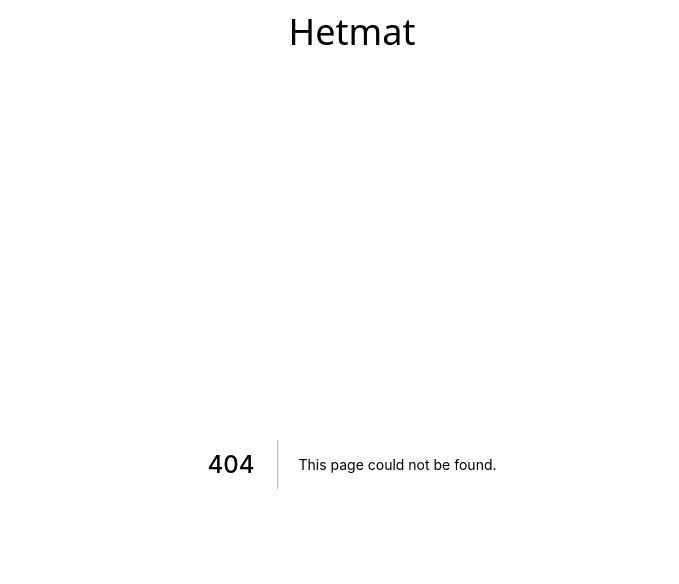
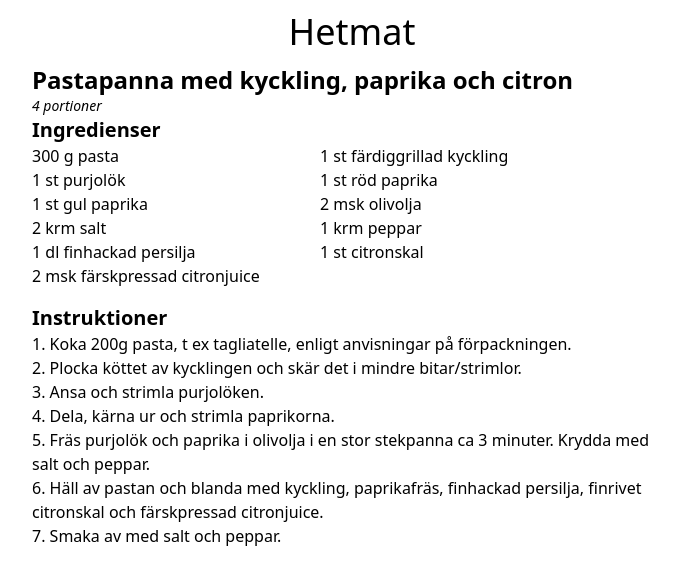
Before and after one commit to westn/Hetmat, a Next.js app: page /pastapanna-med-kyckling-paprika-och-citron in a window 1280 px wide. Before the commit this address had no page. Shown: the top 584 px of the page, without its empty margins (288-967 px from the left). Built offline with nearby package versions, Linux system fonts and the light colour scheme.

Commit message:
add pastapanna-med-kyckling-paprika-och-citron

```diff
--- a/pages/index.tsx
+++ b/pages/index.tsx
@@ -9,6 +9,10 @@ const recipeTitles = [
   { title: "Hamburgare", path: "/hamburgare" },
   { title: "Ugnsbakad lax med pesto", path: "/ugnsbakad-lax-med-pesto" },
   { title: "Fläskfilé i färskostsås", path: "/flaskfile-i-farskostsas" },
+  {
+    title: "Pastapanna med kyckling, paprika och citron",
+    path: "/pastapanna-med-kyckling-paprika-och-citron",
+  },
   {
     title: "Krämig fläskfilépasta med svamp och spenat",
     path: "/kramig-flaskfilepasta-med-svamp-och-spenat",
--- /dev/null
+++ b/pages/pastapanna-med-kyckling-paprika-och-citron.tsx
@@ -0,0 +1,44 @@
+import { FC } from "react";
+import { Recipe } from "../components/templates";
+
+const title = "Pastapanna med kyckling, paprika och citron";
+const amount = 4;
+const unit = "portioner";
+
+const ingredients = [
+  [300, "g", "pasta"],
+  [1, "st", "färdiggrillad kyckling"],
+  [1, "st", "purjolök"],
+  [1, "st", "röd paprika"],
+  [1, "st", "gul paprika"],
+  [2, "msk", "olivolja"],
+  [2, "krm", "salt"],
+  [1, "krm", "peppar"],
+  [1, "dl", "finhackad persilja"],
+  [1, "st", "citronskal"],
+  [2, "msk", "färskpressad citronjuice"],
+];
+
+const instructions = [
+  "Koka 200g pasta, t ex tagliatelle, enligt anvisningar på förpackningen.",
+  "Plocka köttet av kycklingen och skär det i mindre bitar/strimlor.",
+  "Ansa och strimla purjolöken.",
+  "Dela, kärna ur och strimla paprikorna.",
+  "Fräs purjolök och paprika i olivolja i en stor stekpanna ca 3 minuter. Krydda med salt och peppar.",
+  "Häll av pastan och blanda med kyckling, paprikafräs, finhackad persilja, finrivet citronskal och färskpressad citronjuice.",
+  "Smaka av med salt och peppar.",
+];
+
+const RecipePage: FC = () => {
+  return (
+    <Recipe
+      title={title}
+      amount={amount}
+      unit={unit}
+      ingredients={ingredients}
+      instructions={instructions}
+    />
+  );
+};
+
+export default RecipePage;
```
